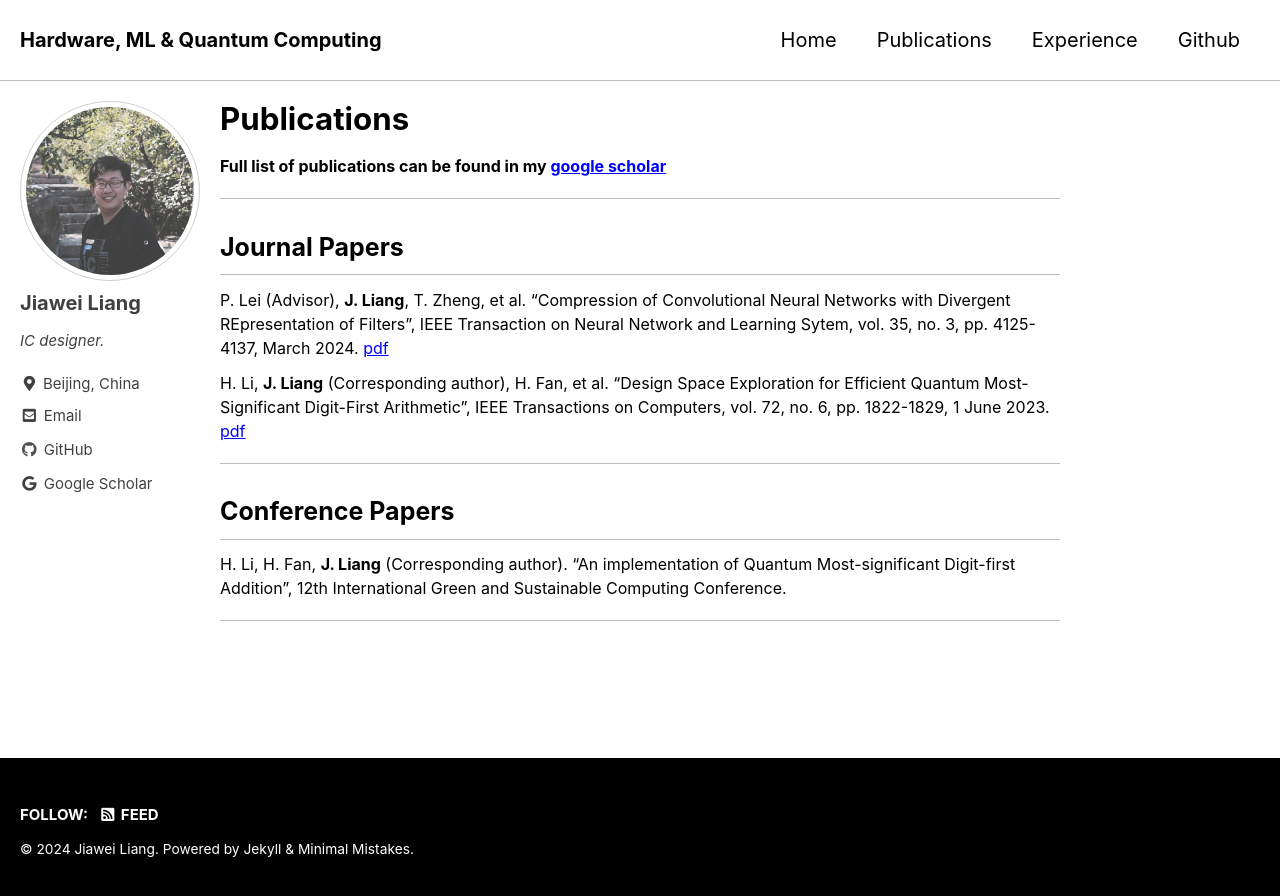
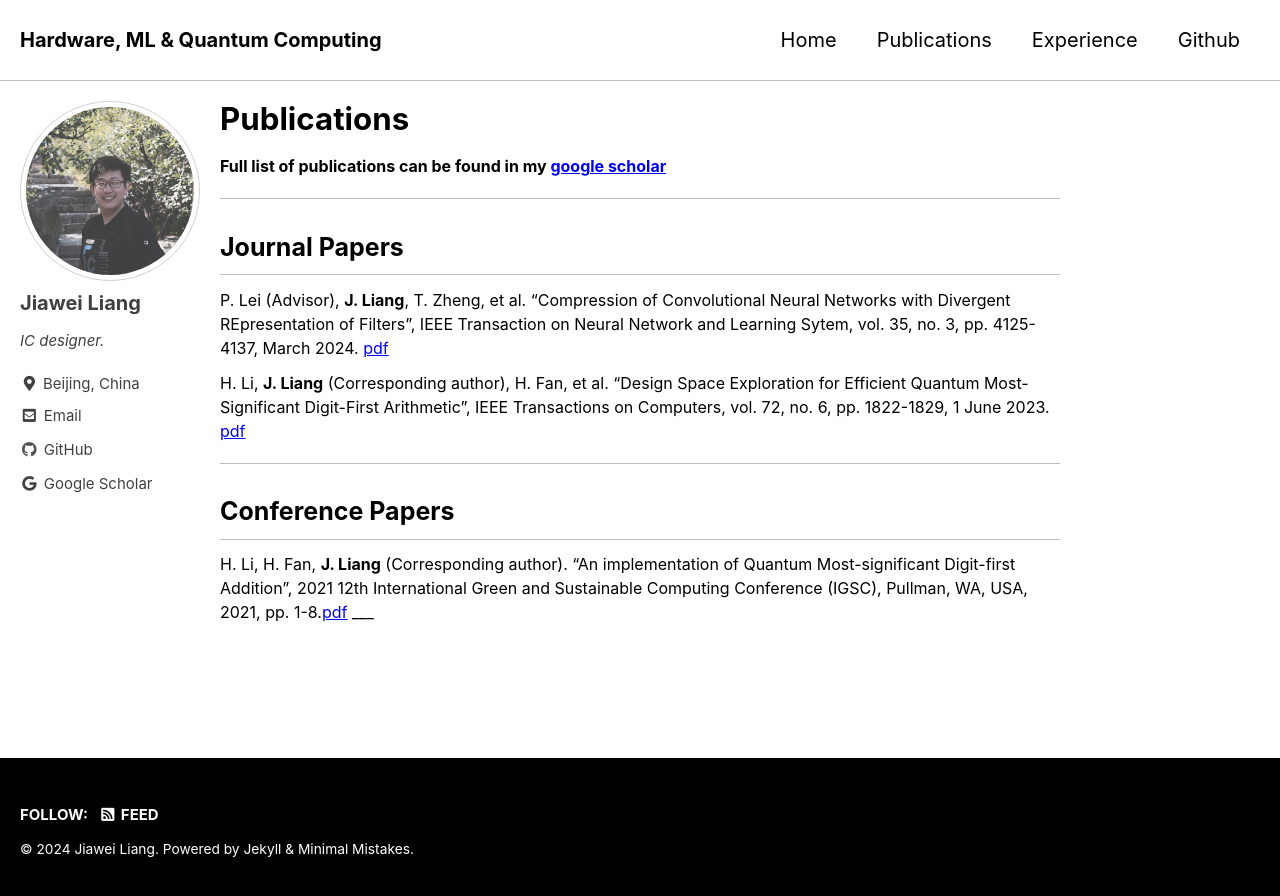
Before and after one commit to MasLiang/MasLiang.github.io, a Jekyll site: the page built from _pages/pub.md, in a window 1280 px wide. Shown: the top 896 px of the page. Built offline with Jekyll 4.4.1, drawn with Linux system fonts in a browser that asks for light colours; cached includes are drawn as plain includes.

Commit message:
Update pub.md

```diff
--- a/_pages/pub.md
+++ b/_pages/pub.md
@@ -19,6 +19,5 @@ H. Li, **J. Liang** (Corresponding author), H. Fan, et al. "Design Space Explora
 ___
 
 ## Conference Papers
-H. Li, H. Fan, **J. Liang** (Corresponding author). "An implementation of Quantum Most-significant Digit-first Addition", 12th International Green and Sustainable Computing Conference.
-
+H. Li, H. Fan, **J. Liang** (Corresponding author). "An implementation of Quantum Most-significant Digit-first Addition", 2021 12th International Green and Sustainable Computing Conference (IGSC), Pullman, WA, USA, 2021, pp. 1-8.[pdf](https://ieeexplore.ieee.org/stamp/stamp.jsp?tp=&arnumber=9651595)
 ___
```
